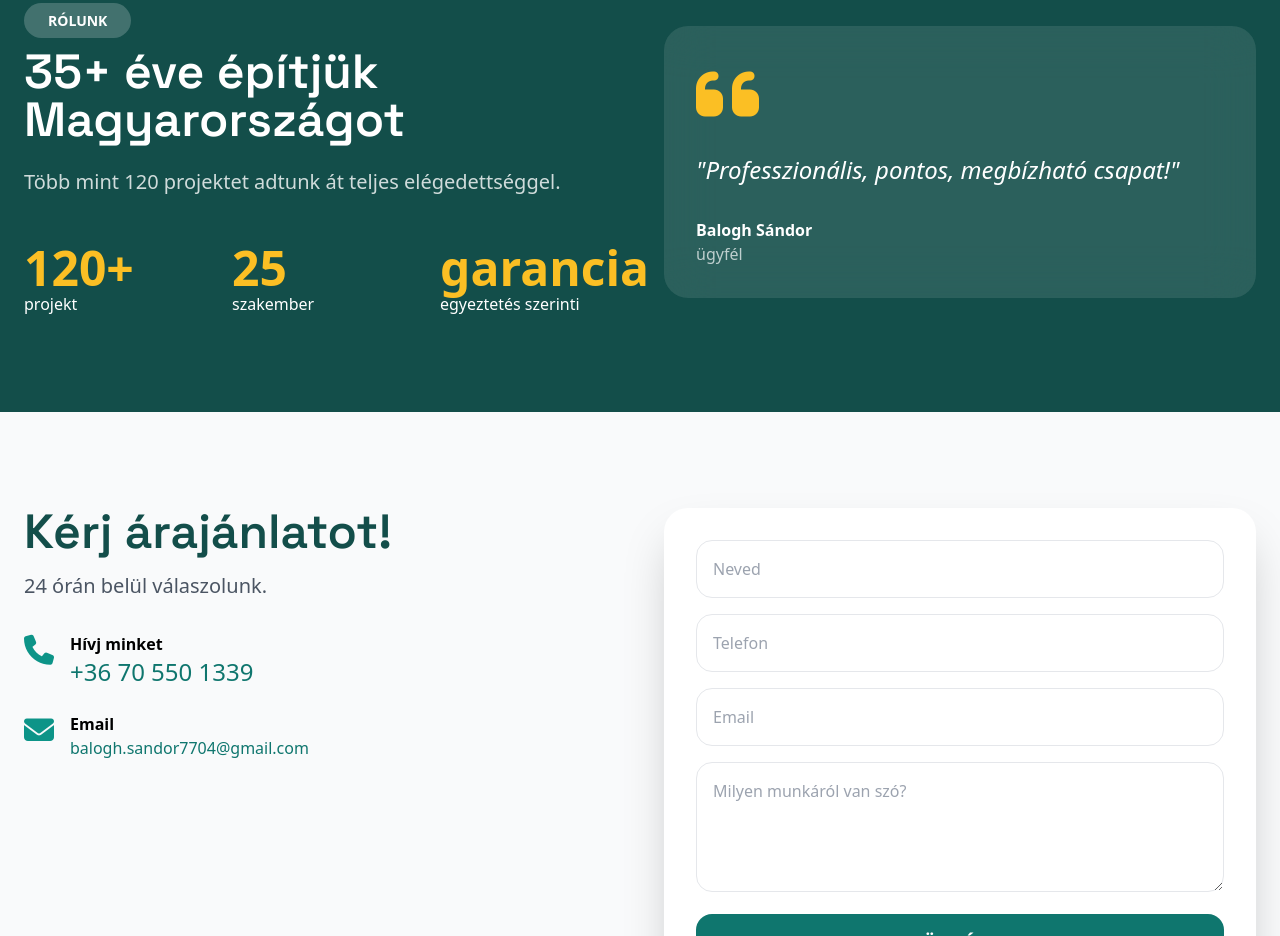
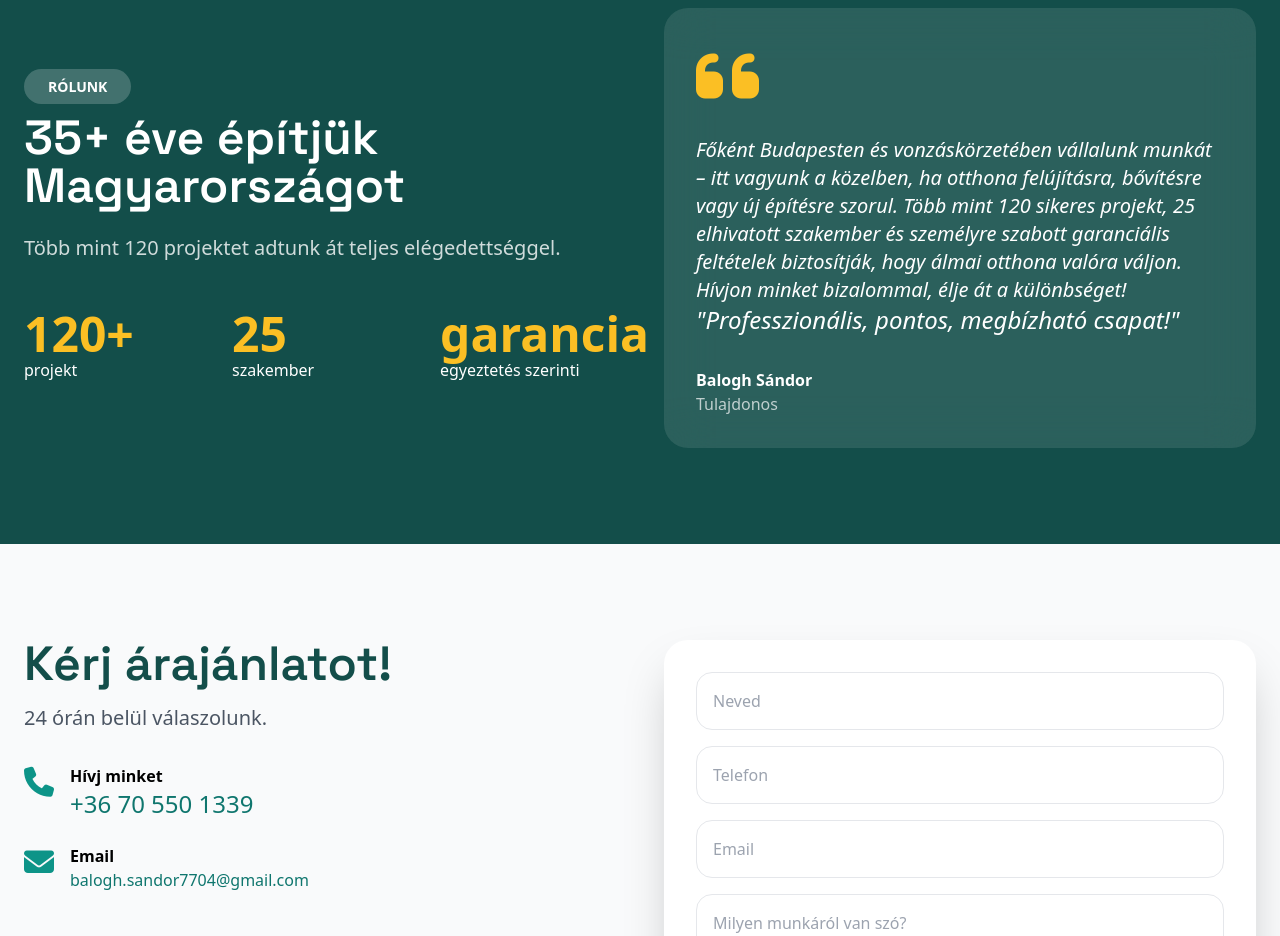
Before and after one commit to asked12/balogh-szerkezet, a plain HTML site: page public/index.html in a window 1280 px wide. Shown: the part 2173-3109 px from the top of the page. Drawn offline with nearby package versions, Linux system fonts and the light colour scheme; no server answers.

Commit message:
Add files via upload

```diff
--- a/public/index.html
+++ b/public/index.html
@@ -19,8 +19,7 @@
     <nav class="bg-white border-b sticky top-0 z-50 shadow-sm">
         <div class="max-w-7xl mx-auto px-6 py-4 flex items-center justify-between flex-wrap gap-3">
             <div class="flex items-center gap-3">
-                <div
-                    class="w-10 h-10 bg-teal-700 rounded-2xl flex items-center justify-center overflow-hidden">
+                <div class="w-10 h-10 bg-teal-700 rounded-2xl flex items-center justify-center overflow-hidden">
                     <a href="index.html"><img src="images/vn067.jpg" alt="Balogh Szerkezet 1977 Kft."></a>
                 </div>
                 <div>
@@ -150,9 +149,11 @@
     </section>
 
     <!-- Modal nagyításhoz -->
-<div id="imageModal" class="fixed inset-0 bg-black/90 z-50 hidden items-center justify-center p-4" onclick="closeModal()">
+    <div id="imageModal" class="fixed inset-0 bg-black/90 z-50 hidden items-center justify-center p-4"
+        onclick="closeModal()">
         <div class="relative max-w-5xl w-full" onclick="event.stopPropagation()">
-        <button onclick="closeModal()" class="absolute -top-12 right-0 text-white text-3xl hover:text-gray-300 transition">✕</button>
+            <button onclick="closeModal()"
+                class="absolute -top-12 right-0 text-white text-3xl hover:text-gray-300 transition">✕</button>
             <img id="modalImage" src="" class="w-full rounded-2xl shadow-2xl">
         </div>
     </div>
@@ -179,8 +180,13 @@
             </div>
             <div class="bg-white/10 backdrop-blur-xl rounded-3xl p-8"><i
                     class="fa-solid fa-quote-left text-7xl text-amber-400 mb-6"></i>
-                <p class="text-2xl italic">"Professzionális, pontos, megbízható csapat!"</p>
-                <div class="mt-8"><strong>Balogh Sándor</strong><br><span class="text-white/70">ügyfél</span></div>
+                <p class="text-xl italic">Főként Budapesten és vonzáskörzetében vállalunk munkát – itt vagyunk a
+                    közelben, ha otthona felújításra, bővítésre vagy új építésre szorul. Több mint 120 sikeres projekt,
+                    25 elhivatott szakember és személyre szabott garanciális feltételek biztosítják, hogy álmai otthona
+                    valóra váljon. Hívjon minket bizalommal, élje át a különbséget!</p>
+                    <p class="text-2xl italic">"Professzionális, pontos, megbízható
+                    csapat!"</p>
+                <div class="mt-8"><strong>Balogh Sándor</strong><br><span class="text-white/70">Tulajdonos</span></div>
             </div>
         </div>
     </section>
@@ -264,13 +270,13 @@
                 <!-- 1. oszlop: Cég info -->
                 <div>
                     <div class="flex items-center gap-3 mb-6">
-                        <div
-                            class="w-10 h-10 bg-teal-700 rounded-2xl flex items-center justify-center overflow-hidden">
+                        <div class="w-10 h-10 bg-teal-700 rounded-2xl flex items-center justify-center overflow-hidden">
                             <img src="images/vn067.jpg" alt="Balogh Szerkezet 1977 Kft.">
                         </div>
                         <div>
                             <h3 class="text-xl font-bold tracking-tight">Balogh Szerkezet</h3>
-                            <p class="text-xs text-white/60">1977 <a href="admin.html" class="hover:underline">Kft.</a></p>
+                            <p class="text-xs text-white/60">1977 <a href="admin.html" class="hover:underline">Kft.</a>
+                            </p>
                         </div>
                     </div>
                     <p class="text-white/70 text-sm leading-relaxed mb-6">
```
Lines whose indentation alone changed are shown as unchanged.
